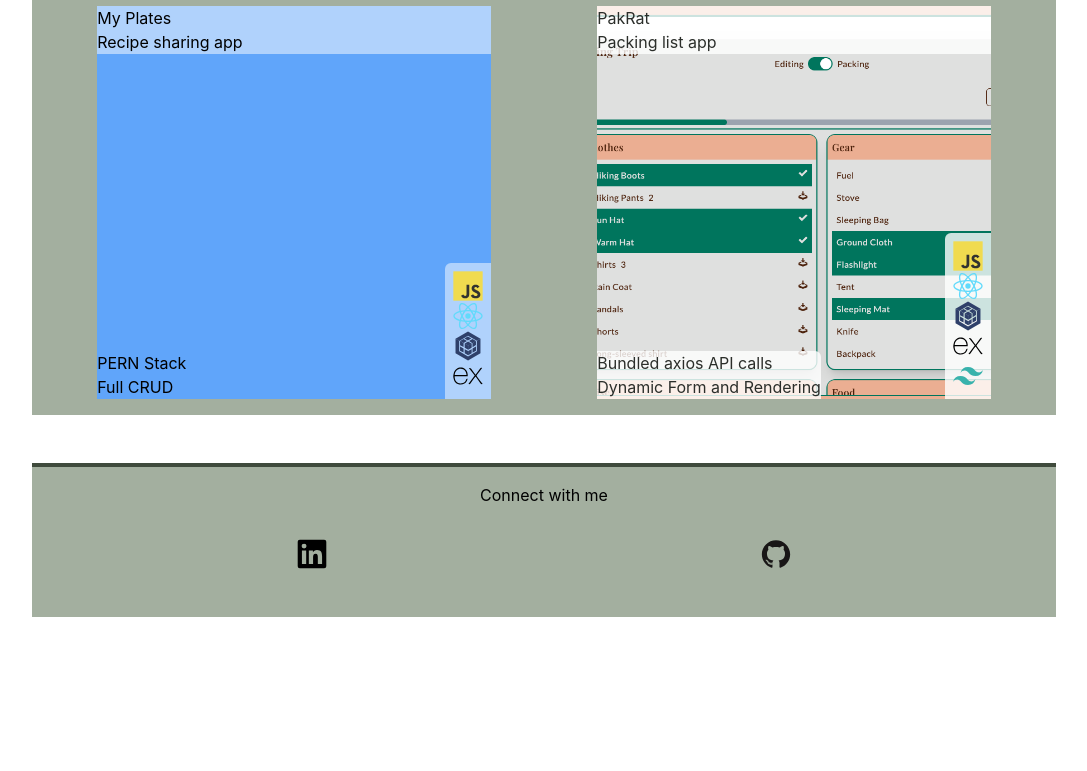
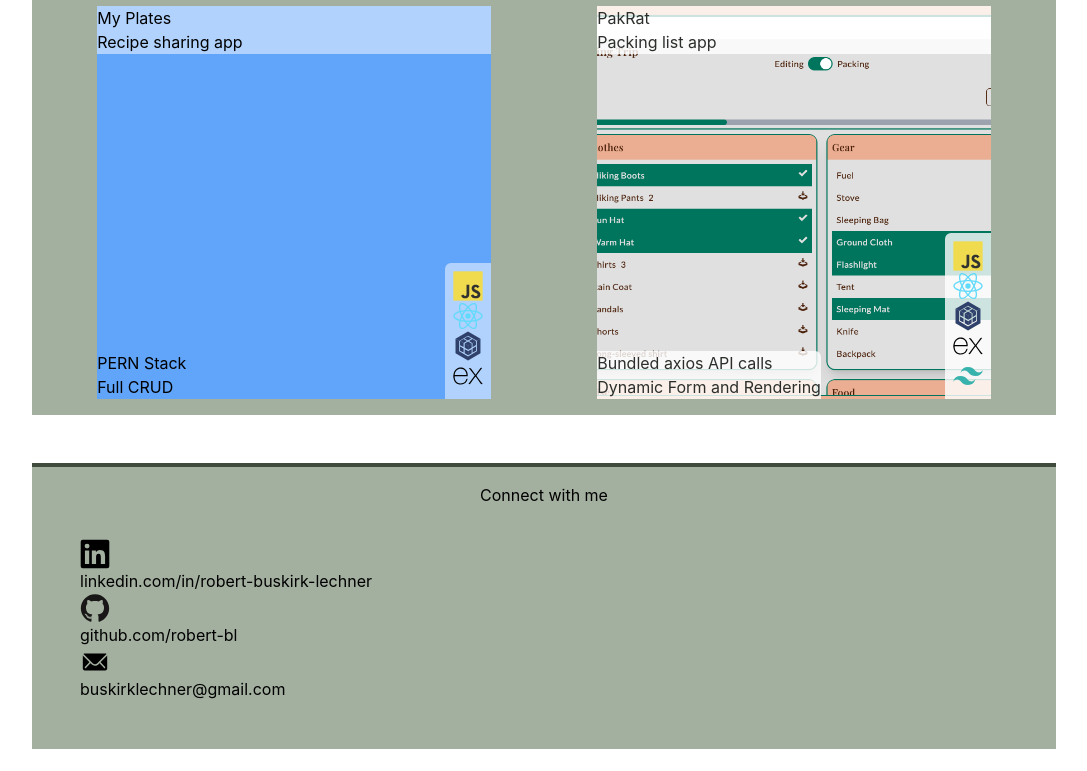
Before and after one commit to robert-bl/personal_portfolio, a React (Create React App) app in the folder portfolio/: page / in a window 1280 px wide. Shown: the part 2026-2797 px from the top of the page, without its empty margins (96-1183 px from the left). Before the commit the page ends 2643 px from the top, so only its background shows below. Built offline with nearby package versions, Linux system fonts and the light colour scheme.

Commit message:
added footer svg

```diff
--- a/portfolio/src/components/sections/AboutMe.jsx
+++ b/portfolio/src/components/sections/AboutMe.jsx
@@ -10,7 +10,7 @@ export default function AboutMe () {
                 </div>
 
                 <div className="bg-prof bg-cover bg-center sm:w-3/5 md:w-2/5 mx-auto aspect-square rounded-full border"></div>
-                <div className="bg-white text-drkgry p-4 my-4">I am a brewer turned software engineer with over a decade of experience in logistics and project management in the fields of craft brewing and outdoor education. I am passionate about improving outcomes and user's experiences by building complex systems using thorough, collaborative, detail oriented approaches.</div>
+                <div className="bg-white text-drkgry p-4 my-4">I am a software engineer who brings over a decade of experience in logistics and project management from the brewing and outdoor education fields. I am passionate about improving outcomes and user's experiences by building complex systems using thorough, collaborative, detail oriented approaches.</div>
             </div>
         </div>
     )
--- a/portfolio/src/components/sections/Contact.jsx
+++ b/portfolio/src/components/sections/Contact.jsx
@@ -1,5 +1,6 @@
 import GitHubIcon from "../SVGs/GitHib"
 import LinkedInIcon from "../SVGs/LinkedIn"
+import { IoIosMail } from "react-icons/io";
 
 export default function Contact () {
 
@@ -8,9 +9,22 @@ export default function Contact () {
     return (
         <div id='contact' className="mx-auto bg-lit sm:w-full md:w-4/5 mt-12 p-4 border-t-4 border-medgry">
             <div className="text-center">Connect with me</div>
-            <div className="flex justify-around m-8">
-                <LinkedInIcon dimensions={dimensions} />
-                <GitHubIcon dimensions={dimensions} />
+            <div className="flex-col justify-around m-8">
+                <div className="flex-col">
+                    <a href="https://www.linkedin.com/in/robert-buskirk-lechner/" target='_blank'>
+                        <LinkedInIcon dimensions={dimensions} className='mx-auto'/></a>
+                    <div>linkedin.com/in/robert-buskirk-lechner</div>
+                </div>
+                <div className="flex-col">
+                    <a href="https://github.com/robert-bl" target='_blank'>
+                        <GitHubIcon dimensions={dimensions}/></a>
+                    <div>github.com/robert-bl</div>
+                </div>
+                <div className="flex-col">
+                    <a href="mailto:buskirklechner@gmail.com">
+                        <IoIosMail size={30}/></a>
+                    <div>buskirklechner@gmail.com</div>
+                </div>
             </div>
         </div>
     )
--- a/portfolio/src/components/sections/Header.jsx
+++ b/portfolio/src/components/sections/Header.jsx
@@ -9,7 +9,6 @@ export default function Header () {
     useEffect(() => {
         const handleResize = () => {
             setWidth(window.innerWidth)
-            console.log(width)
         }
         window.addEventListener("resize", handleResize)
 
--- a/portfolio/src/components/sections/Landing.jsx
+++ b/portfolio/src/components/sections/Landing.jsx
@@ -1,6 +1,7 @@
 
 import AboutMe from './AboutMe';
 import Contact from './Contact';
+import Footer from './Footer';
 import Header from './Header';
 import Portfolio from './Portfolio';
 import Skills from './Skills';
@@ -8,7 +9,7 @@ import Skills from './Skills';
 export default function Landing () {
 
     return (
-        <div>
+        <div className='relative'>
             <Header/>
             <AboutMe/>
             {/* <div className='h-80'></div> */}
@@ -16,6 +17,7 @@ export default function Landing () {
             {/* <div className='h-80'></div> */}
             <Portfolio/>
             <Contact/>
+            <Footer/>
         </div>
     )
 }
```
Also changed, not shown: portfolio/src/components/sections/Footer.jsx (added, +9 -0 lines), portfolio/src/assets/layered-waves-haikei (1).svg (added), portfolio/src/assets/wave-haikei (1).svg (added).
